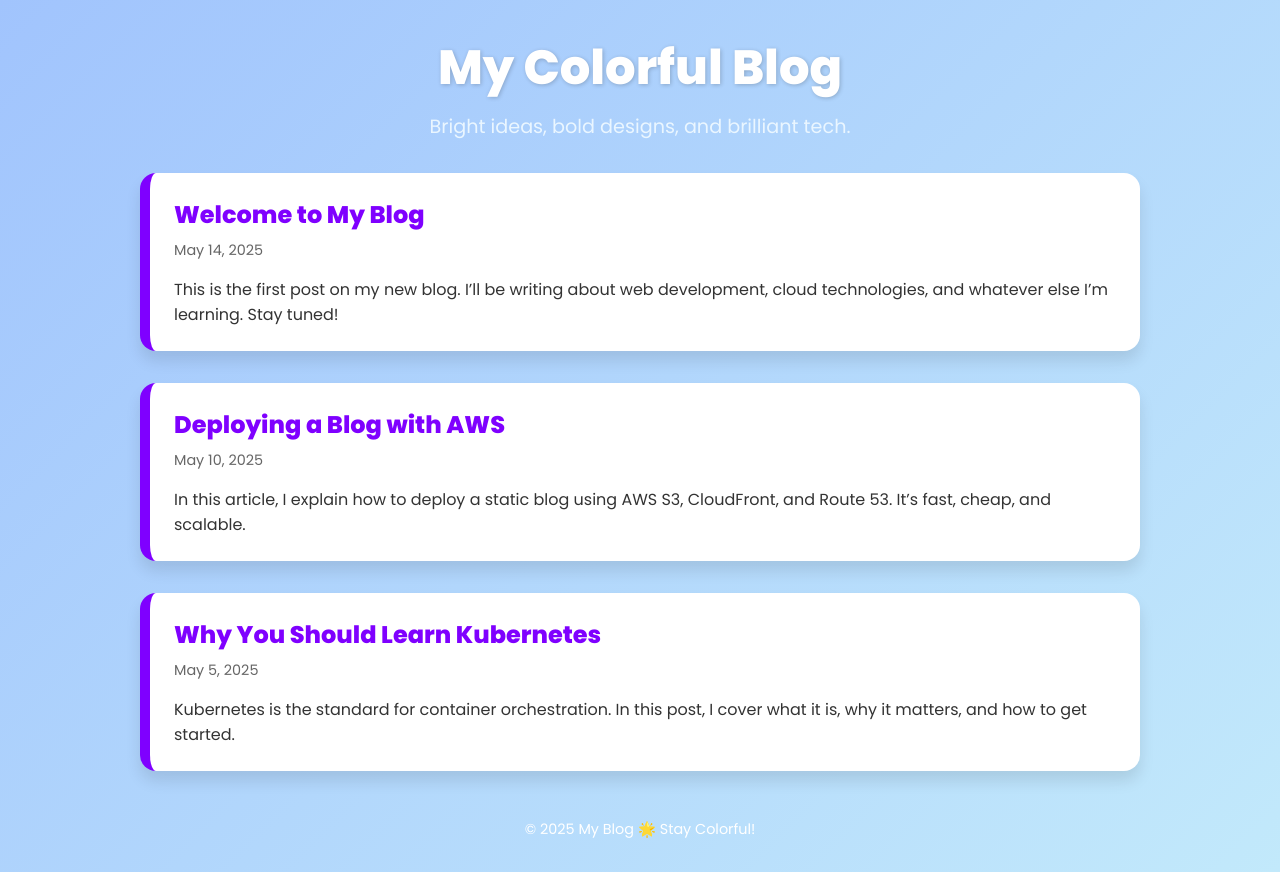
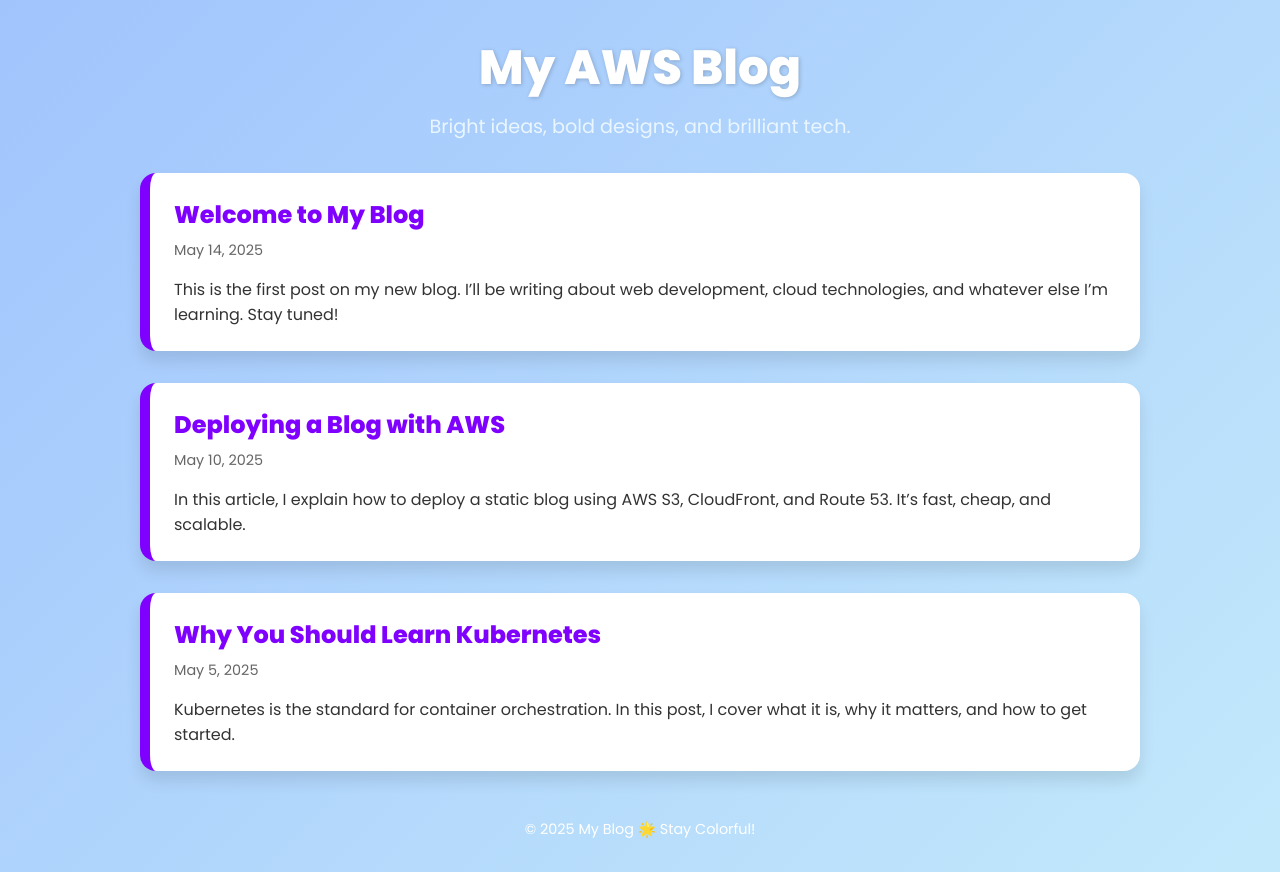
Before and after one commit to sksahilhaque/my-project, a plain HTML site: page index.html in a window 1280 px wide. Drawn offline with Linux system fonts and the light colour scheme.

Commit message:
Update index.html

```diff
--- a/index.html
+++ b/index.html
@@ -96,7 +96,7 @@
 <body>
 
   <header>
-    <h1>My Colorful Blog</h1>
+    <h1>My AWS Blog</h1>
     <p>Bright ideas, bold designs, and brilliant tech.</p>
   </header>
 
```
